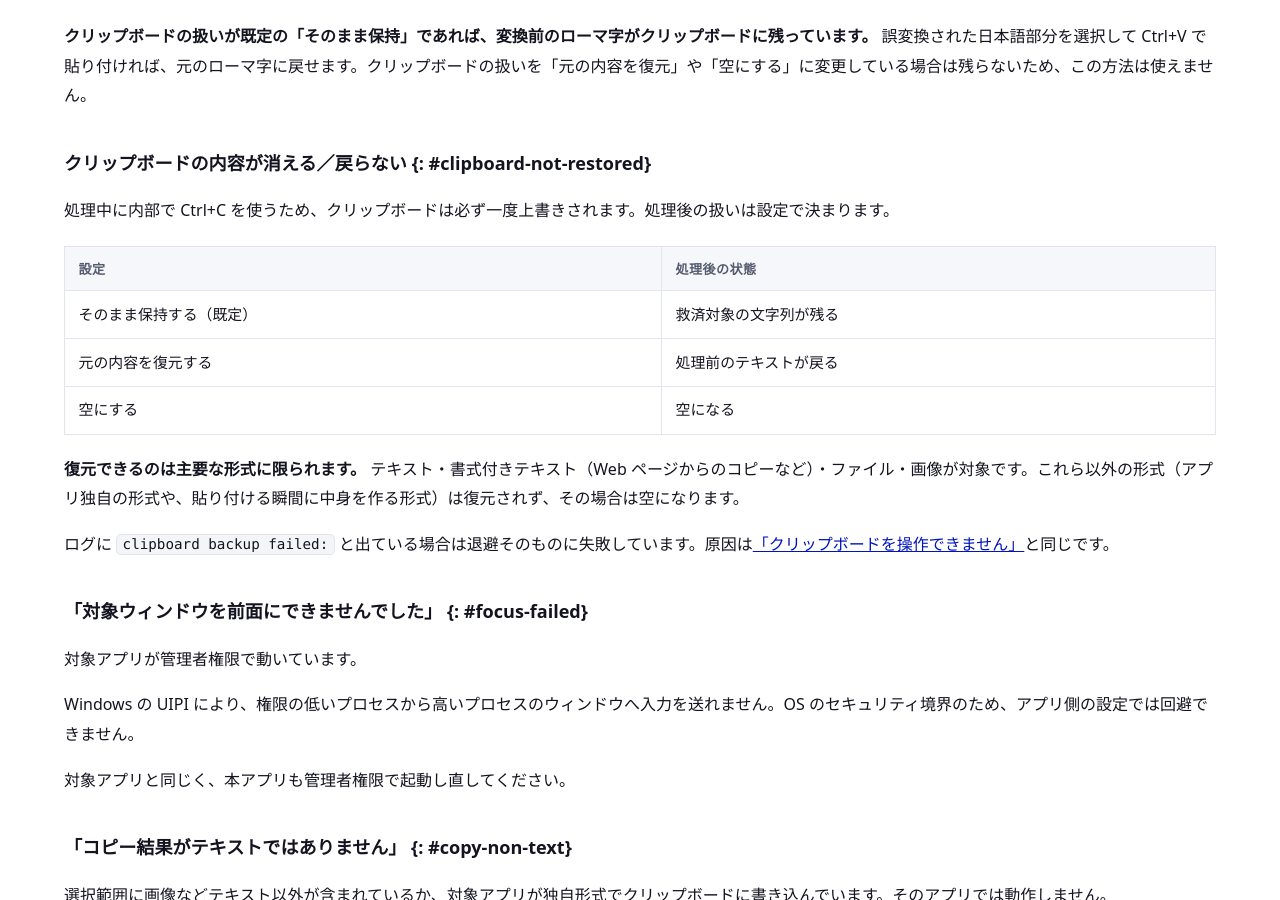
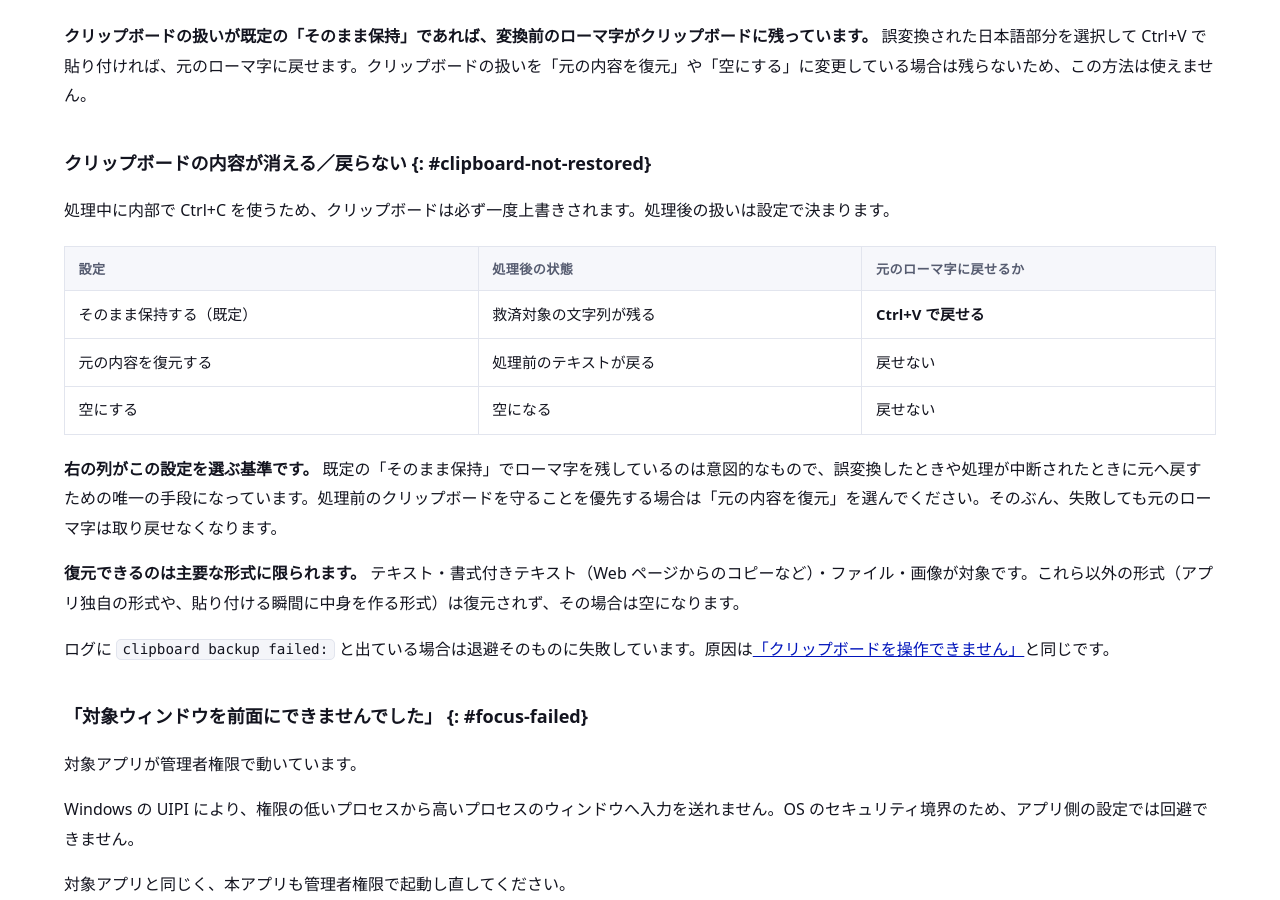
Before and after one commit to moappsupport/ro-maji_IME_Rescue, a Jekyll site: the page built from troubleshooting.md, in a window 1280 px wide and 900 px high, scrolled down 6086 px. Built offline with Jekyll 4.4.1, drawn with Linux system fonts in a browser that asks for light colours.

Commit message:
「そのまま保持」を復旧のための設定として位置づけ直す
既定の「そのまま保持」は、単に後始末をしないという意味ではなく、誤変換や中断
から元のローマ字へ戻すための唯一の手段。ところが設定画面の文言は「処理でコピー
した内容が残ります」と中立的で、それが復旧に使えることを読み取れなかった。
TROUBLESHOOTING.md は既に3箇所で Ctrl+V による戻し方を案内しており、設定画面
だけが取り残されていた。

- ラジオの文言を「元のローマ字が残り、Ctrl+V で戻せます」にする。他の2つには
  「戻せなくなります」を添えて、選択のトレードオフをその場で示す
- 節の注記に、この設定が戻せるかどうかを決めるものだと1文足す
- TROUBLESHOOTING.md の表に「元のローマ字に戻せるか」の列を足し、3モードの
  非対称を1つの表で見えるようにする

既定値も挙動も変えない。文言だけ。

Co-Authored-By: Claude Opus 5 <noreply@anthropic.com>

```diff
--- a/troubleshooting.md
+++ b/troubleshooting.md
@@ -202,11 +202,13 @@ Bandeikimasu            → B案で行きます
 
 処理中に内部で Ctrl+C を使うため、クリップボードは必ず一度上書きされます。処理後の扱いは設定で決まります。
 
-| 設定 | 処理後の状態 |
-|---|---|
-| そのまま保持する（既定） | 救済対象の文字列が残る |
-| 元の内容を復元する | 処理前のテキストが戻る |
-| 空にする | 空になる |
+| 設定 | 処理後の状態 | 元のローマ字に戻せるか |
+|---|---|---|
+| そのまま保持する（既定） | 救済対象の文字列が残る | **Ctrl+V で戻せる** |
+| 元の内容を復元する | 処理前のテキストが戻る | 戻せない |
+| 空にする | 空になる | 戻せない |
+
+**右の列がこの設定を選ぶ基準です。** 既定の「そのまま保持」でローマ字を残しているのは意図的なもので、誤変換したときや処理が中断されたときに元へ戻すための唯一の手段になっています。処理前のクリップボードを守ることを優先する場合は「元の内容を復元」を選んでください。そのぶん、失敗しても元のローマ字は取り戻せなくなります。
 
 **復元できるのは主要な形式に限られます。** テキスト・書式付きテキスト（Web ページからのコピーなど）・ファイル・画像が対象です。これら以外の形式（アプリ独自の形式や、貼り付ける瞬間に中身を作る形式）は復元されず、その場合は空になります。
 
```
